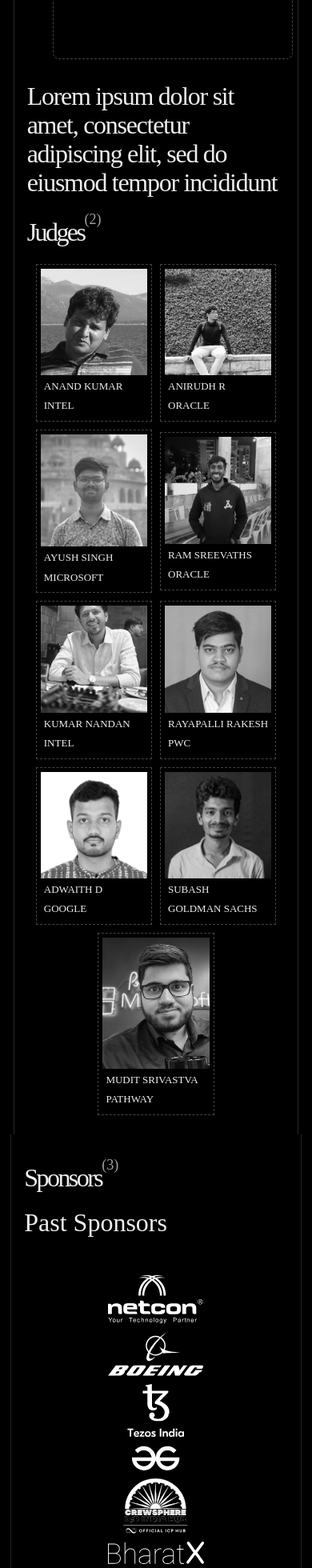
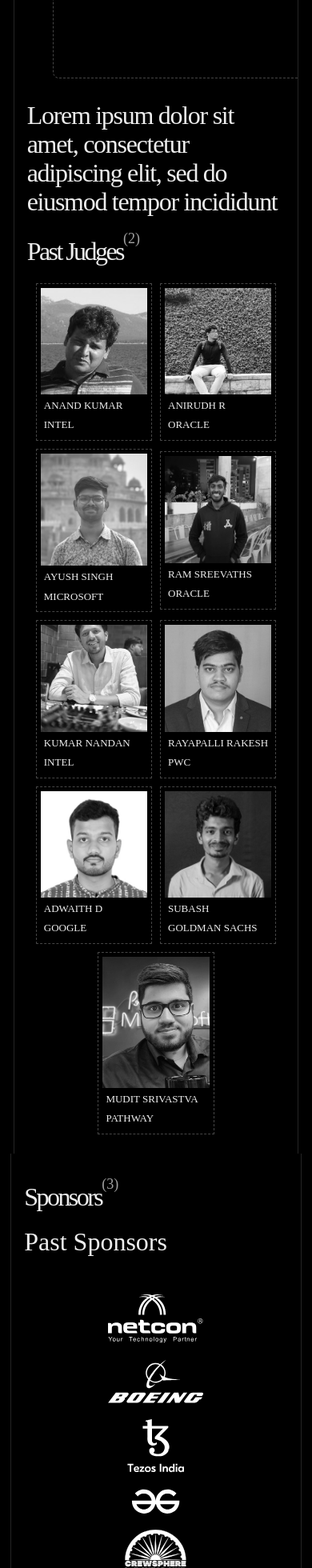
Before and after one commit to shubham-kumar-2004/transfinitte-2024, a React (Vite) app: page / in a window 390 px wide. Shown: the part 1278-3238 px from the top of the page at 80% size. Built offline with nearby package versions, Linux system fonts and the light colour scheme.

Commit message:
Feat: Scroll trigger updated

```diff
--- a/src/components/Judges.jsx
+++ b/src/components/Judges.jsx
@@ -18,7 +18,7 @@ const Judges = () => {
           </div>
           <div className="flex h-fit items-start self-stretch">
             <div className="text-[#EDEDED] font-geist text-[2rem] font-normal leading-[60px] tracking-[-2.56px]">
-              Judges
+              Past Judges
             </div>
             <div className="flex w-auto h-auto flex-col justify-center text-[#A1A1A1] font-geistmono text-[1.125rem] not-italic font-normal leading-[28px] ">
               (2)
@@ -66,8 +66,8 @@ const Judges = () => {
           <div className="flex w-[86%] justify-start items-start gap-[187.4px] flex-shrink-0 ">
             <div className="flex w-1/4 flex-col justify-start items-start gap-[84px] flex-shrink-0">
               <div className="flex h-fit items-start self-stretch">
-                <div className="text-[#EDEDED] font-geist text-[4rem] font-normal leading-[60px]">
-                  Judges
+                <div className="text-[#EDEDED] font-geist text-[4rem] font-normal leading-[60px] whitespace-nowrap">
+                  Past Judges
                 </div>
                 <div className="flex w-auto h-auto flex-col justify-center text-[#A1A1A1] font-geistmono text-[1.125rem] not-italic font-normal leading-[28px] ">
                   (2)
--- a/src/components/Sponsors.jsx
+++ b/src/components/Sponsors.jsx
@@ -1,30 +1,39 @@
-import React from 'react'
-import { sponsors } from '../constants'
+import React from "react";
+import { sponsors } from "../constants";
 
 const Sponsors = () => {
   return (
     <div>
       {/* Mobile Version */}
-      <div className='block sm:hidden mx-auto bg-black max-w-[93.194%]'>
-        <div className='flex flex-col justify-center items-start gap-[0.625rem] flex-shrink-0 border-l border-r border-l-edge border-r-edge py-6 px-4'>
-          <div className='flex h-fit items-start self-stretch'>
-              <div className='text-[#EDEDED] font-geist text-[2rem] font-normal leading-[60px] tracking-[-2.56px]'>
+      <div className="block sm:hidden mx-auto bg-black max-w-[93.194%]">
+        <div className="flex flex-col justify-center items-start gap-[0.625rem] flex-shrink-0 border-l border-r border-l-edge border-r-edge py-6 px-4">
+          <div className="flex h-fit items-start self-stretch">
+            <div className="text-[#EDEDED] font-geist text-[2rem] font-normal leading-[60px] tracking-[-2.56px]">
               Sponsors
             </div>
-              <div className='flex w-auto h-auto flex-col justify-center text-[#A1A1A1] font-geistmono text-[18px] not-italic font-normal leading-[28px] '>
+            <div className="flex w-auto h-auto flex-col justify-center text-[#A1A1A1] font-geistmono text-[18px] not-italic font-normal leading-[28px] ">
               (3)
             </div>
           </div>
-          {sponsors.map((category)=>(
-            <div key={category.id} className='flex w-full flex-col items-start gap-[50px]'>
-              <div className='text-offwhite text-right font-geist text-[2rem] not-italic font-normal leading-8'>{category.name}</div>
-              <div className='flex flex-col items-center justify-center gap-[0.625rem] self-stretch flex-wrap'>
-                {category.data.map((sponsor)=>(
-                  <div key={sponsor.id} className='flex flex-col w-fit items-center justify-center gap-2 self-center'>
+          {sponsors.map((category) => (
+            <div
+              key={category.id}
+              className="flex w-full flex-col items-start gap-[50px]"
+            >
+              <div className="text-offwhite text-right font-geist text-[2rem] not-italic font-normal leading-8">
+                {category.name}
+              </div>
+              <div className="flex flex-col items-center justify-center gap-[1.25rem] self-stretch flex-wrap">
+                {category.data.map((sponsor) => (
+                  <div
+                    key={sponsor.id}
+                    className="flex flex-col w-fit items-center justify-center gap-2 self-center"
+                  >
                     <img
                       src={sponsor.imgurl}
                       alt={sponsor.name}
-                    className='max-w-[120px] grayscale ' />
+                      className="max-w-[120px] grayscale "
+                    />
                   </div>
                 ))}
               </div>
@@ -33,22 +42,35 @@ const Sponsors = () => {
         </div>
       </div>
       {/* Desktop Version */}
-      <div className='hidden sm:block mx-auto bg-black max-w-[93.194%]'>
-        <div className='flex py-9 px-[2.875rem] flex-col items-start gap-[2.875rem] bg-black border-r border-l border-r-edge border-l-edge'>
-          <div className='flex items-start'>
-            <div className='text-offwhite font-geist text-[4rem] font-normal not-italic leading-[3.75rem] '>Sponsors</div>
-            <div className='flex w-auto h-auto flex-col justify-center text-[#A1A1A1] font-medium not-italic font-geistmono leading-[28px]'>(3)</div>
+      <div className="hidden sm:block mx-auto bg-black max-w-[93.194%]">
+        <div className="flex py-9 px-[2.875rem] flex-col items-start gap-[2.875rem] bg-black border-r border-l border-r-edge border-l-edge">
+          <div className="flex items-start">
+            <div className="text-offwhite font-geist text-[4rem] font-normal not-italic leading-[3.75rem] ">
+              Sponsors
             </div>
-          {sponsors.map((category)=>(
-            <div key={category.id} className='flex w-full flex-col items-start gap-[50px]'>
-              <div className='text-offwhite text-right font-geist text-[2rem] not-italic font-normal leading-8'>{category.name}</div>
-              <div className='flex items-center justify-around gap-[0.625rem] self-stretch flex-wrap'>
-                {category.data.map((sponsor)=>(
-                  <div key={sponsor.id} className='select-none pointer-events-none flex flex-col items-center justify-center gap-2 self-stretch'>
+            <div className="flex w-auto h-auto flex-col justify-center text-[#A1A1A1] font-medium not-italic font-geistmono leading-[28px]">
+              (3)
+            </div>
+          </div>
+          {sponsors.map((category) => (
+            <div
+              key={category.id}
+              className="flex w-full flex-col items-start gap-[50px]"
+            >
+              <div className="text-offwhite text-right font-geist text-[2rem] not-italic font-normal leading-8">
+                {category.name}
+              </div>
+              <div className="flex items-center justify-around gap-[0.625rem] self-stretch flex-wrap">
+                {category.data.map((sponsor) => (
+                  <div
+                    key={sponsor.id}
+                    className="select-none pointer-events-none flex flex-col items-center justify-center gap-2 self-stretch"
+                  >
                     <img
                       src={sponsor.imgurl}
                       alt={sponsor.name}
-                    className='w-fit h-fit grayscale ' />
+                      className="w-fit h-fit grayscale "
+                    />
                   </div>
                 ))}
               </div>
@@ -57,7 +79,7 @@ const Sponsors = () => {
         </div>
       </div>
     </div>
-  )
-}
+  );
+};
 
-export default Sponsors
+export default Sponsors;
--- a/src/components/Venue.jsx
+++ b/src/components/Venue.jsx
@@ -16,7 +16,7 @@ const Venue = ({ pin }) => {
         scrollTrigger: {
           trigger: ".venue",
           scroller: "body",
-          start: "top 50%",
+          start: "top 15%",
           end: "top -200%",
           scrub: 2,
           pin: `.${pin}`,
@@ -28,7 +28,7 @@ const Venue = ({ pin }) => {
         scrollTrigger: {
           trigger: ".venue",
           scroller: "body",
-          start: "top 50%",
+          start: "top 15%",
           end: "top -200%",
           scrub: 2,
           pin: `.${pin}`,
@@ -50,7 +50,7 @@ const Venue = ({ pin }) => {
         {judges.map((judge) => (
           <div
             key={judge.id}
-            className="flex w-[18.75rem] aspect-[3/2] p-2 items-start gap-2 rounded-[0.5rem] object-cover relative border border-dashed border-[#454545] cursor-default select-none"
+            className="flex w-[21rem] sm:w-[18.75rem] aspect-[3/2] p-2 items-start gap-2 rounded-[0.5rem] object-cover relative border border-dashed border-[#454545] cursor-default select-none"
           >
             <div></div>
           </div>
```
Lines whose indentation alone changed are shown as unchanged.
